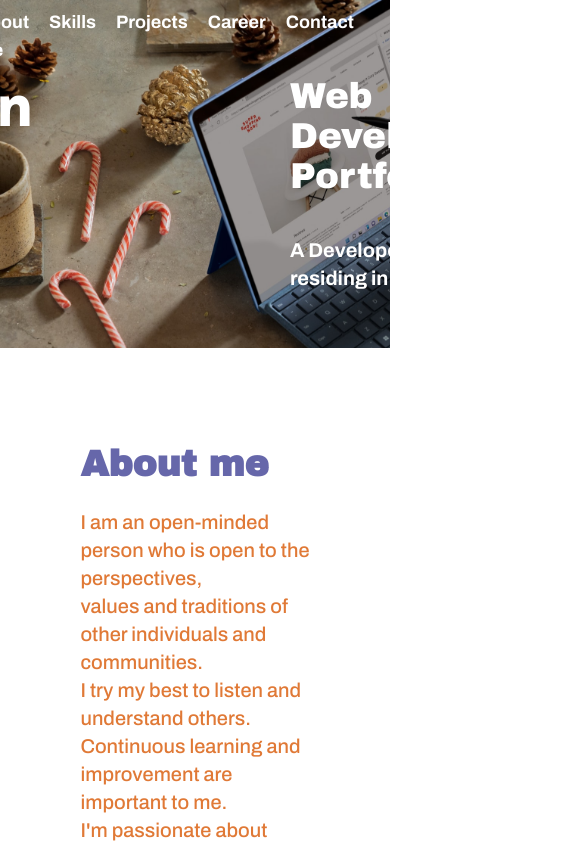
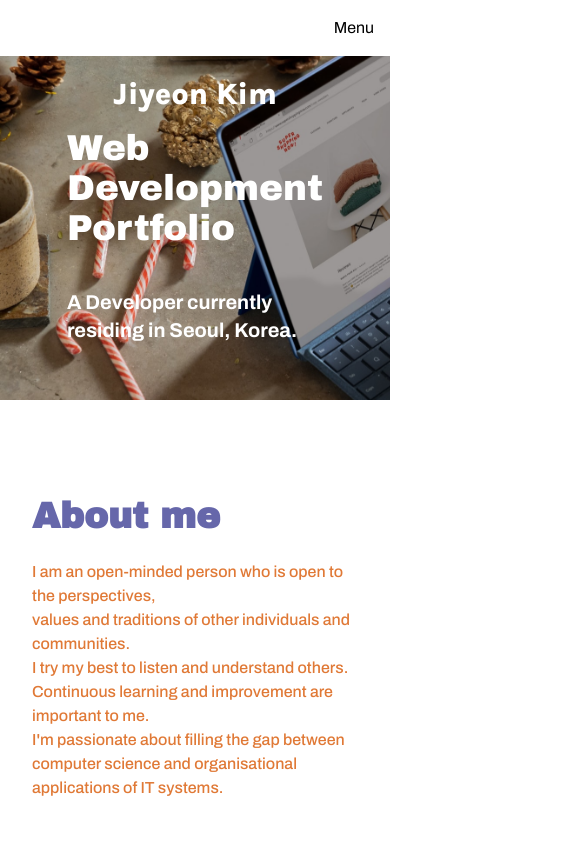
Before and after one commit to april-jiyeon-kim/april-portfolio, a Next.js app: page / in a window 390 px wide. Shown: the top 844 px of the page, 585 px wide, since content can reach past the window. Built offline with nearby package versions, Linux system fonts and the light colour scheme.

Commit message:
feat: apply responsive

```diff
--- a/app/components/AboutMe.tsx
+++ b/app/components/AboutMe.tsx
@@ -8,12 +8,12 @@ const AboutMe = (): JSX.Element => {
 
   return (
     <section id="about-me">
-      <div className="flex justify-center py-24 px-28 ">
+      <div className="flex justify-center py-16 m-8 md:py-24 md:px-28">
         <div className="flex flex-col justify-center m-auto align-middle ">
           <h1 className="mb-6 text-4xl font-bold text-purple font-archivoblack">
             About me
           </h1>
-          <h2 className="text-xl font-medium text-orange ">
+          <h2 className="font-medium md:text-xl text-orange ">
             {`I am an open-minded person who is open to the perspectives,`}
             <br />
             {`values and
--- a/app/components/Career.tsx
+++ b/app/components/Career.tsx
@@ -8,7 +8,7 @@ const Career = (): JSX.Element => {
 
   return (
     <section id="career">
-      <div className="flex flex-col items-center pt-24 px-28 mb-52 ">
+      <div className="flex flex-col items-center pt-16 mb-8 md:pt-24 md:px-28 md:mb-52 ">
         <div className="flex flex-col justify-center mb-6 text-4xl font-bold text-black font-archivoblack">
           CAREER
         </div>
--- a/app/components/CareerCard.tsx
+++ b/app/components/CareerCard.tsx
@@ -15,12 +15,22 @@ const CareerCard: React.FC<CareerCardProps> = ({
   duration,
 }) => {
   return (
-    <div className="flex flex-row max-w-6xl mt-32">
-      {logo && <Image src={logo} alt={title} width={230} height={217} />}
-      <div className="mt-5 ml-44">
-        <h1 className="text-4xl font-bold font-archivoblack">{title}</h1>
-        <h4 className="mt-2 mb-3 text-lg text-grey">{duration}</h4>
-        <p className="text-base ">{description}</p>
+    <div className="flex flex-row m-8 lg:mt-32 lg:max-w-6xl">
+      {logo && (
+        <Image
+          className="hidden lg:block"
+          src={logo}
+          alt={title}
+          width={230}
+          height={217}
+        />
+      )}
+      <div className="mt-5 lg:ml-44">
+        <h1 className="text-2xl font-bold lg:text-4xl font-archivoblack">
+          {title}
+        </h1>
+        <h4 className="mt-2 mb-3 lg:text-lg text-grey">{duration}</h4>
+        <p className="lg:text-base ">{description}</p>
       </div>
     </div>
   );
--- a/app/components/Contact.tsx
+++ b/app/components/Contact.tsx
@@ -7,13 +7,13 @@ const Contact = (): JSX.Element => {
 
   return (
     <section id="contact">
-      <div className="flex flex-col items-center justify-center py-16 text-white align-middle bg-black px-28">
+      <div className="flex flex-col items-center justify-center py-16 text-white align-middle bg-black lg:px-28">
         <Link href="https://github.com/april-jiyeon-kim" target="blank">
           <Image
             src={"/images/git-hub.png"}
             alt={"github"}
-            width={60}
-            height={60}
+            width={40}
+            height={40}
           />
         </Link>
         <span className="mt-5 text-sm ">
--- a/app/components/EducationCard.tsx
+++ b/app/components/EducationCard.tsx
@@ -16,15 +16,18 @@ const EducationCard: React.FC<EducationCardProps> = ({
 }) => {
   return (
     <div className="mb-8">
-      <h1 className="text-3xl italic font-extrabold text-green">
-        {title}
+      <div className="flex flex-col md:flex-row md:items-end">
+        <h1 className="text-2xl italic font-extrabold md:text-3xl text-green">
+          {title}
+        </h1>
         <span className="pl-1 text-base font-normal text-greyBage">
           {duration}
         </span>
-      </h1>
+      </div>
+
       <h4 className="text-xl text-greyBage">{school}</h4>
 
-      {description && <p className="text-xl font-light">{description}</p>}
+      {description && <p className="font-light md:text-xl">{description}</p>}
     </div>
   );
 };
--- a/app/components/Greetings.tsx
+++ b/app/components/Greetings.tsx
@@ -15,12 +15,12 @@ const Greetings = (): JSX.Element => {
         backgroundSize: "cover",
       }}
     >
-      <div className="flex justify-center px-48 align-middle py-14">
-        <div className="flex flex-row ">
-          <h1 className="text-6xl font-extrabold text-white font-karla">
+      <div className="justify-center px-4 align-middle md:flex md:px-48 py-14">
+        <div className="flex flex-col items-center md:flex-row md:items-baseline">
+          <div className="text-3xl font-extrabold text-white md:text-4xl font-karla">
             Jiyeon Kim
-          </h1>
-          <div className="ml-64 ">
+          </div>
+          <div className="mt-4 md:mt-0 md:ml-64">
             <h1 className="text-4xl text-white font-archivoblack">
               Web <br /> Development <br /> Portfolio
             </h1>
--- a/app/components/Navigation.tsx
+++ b/app/components/Navigation.tsx
@@ -5,6 +5,7 @@ import React, { useEffect, useRef, useState } from "react";
 
 const Navigation = (): JSX.Element => {
   const [isNavbarDark, setIsNavbarDark] = useState(false);
+  const [isMobileMenuOpen, setIsMobileMenuOpen] = useState(false);
   const navbarRef = useRef<HTMLElement>(null);
 
   useEffect(() => {
@@ -22,23 +23,55 @@ const Navigation = (): JSX.Element => {
     };
   }, []);
 
+  useEffect(() => {
+    const handleOutsideClick = (event: MouseEvent) => {
+      if (
+        navbarRef.current &&
+        !navbarRef.current.contains(event.target as Node)
+      ) {
+        setIsMobileMenuOpen(false);
+      }
+    };
+
+    document.addEventListener("mousedown", handleOutsideClick);
+
+    return () => {
+      document.removeEventListener("mousedown", handleOutsideClick);
+    };
+  }, []);
+
   const handleHomeClick = () => {
-    console.log("?");
     window.scrollTo({ top: 0, behavior: "smooth" });
+    setIsMobileMenuOpen(false);
+  };
+
+  const handleMobileMenuToggle = () => {
+    setIsMobileMenuOpen(!isMobileMenuOpen);
+  };
+
+  const handleMobileMenuItemClick = () => {
+    setIsMobileMenuOpen(false);
   };
 
   return (
-    <header
-      ref={navbarRef}
-      className={`fixed w-full flex justify-end items-center py-2 px-4 transition-all duration-[animation-duration] z-10 ${
-        isNavbarDark && "bg-white bg-opacity-80"
-      }`}
-    >
-      <nav>
+    <header>
+      <nav
+        ref={navbarRef}
+        className={`bg-white fixed w-full flex justify-center md:justify-end items-center py-2 px-4 transition-all duration-[animation-duration] z-10 ${
+          isNavbarDark ? "md:bg-white md:bg-opacity-80" : "md:bg-transparent"
+        }`}
+      >
+        <div className="h-10"></div>
+        <button
+          className={`block md:hidden absolute top-4 right-4 text-black`}
+          onClick={handleMobileMenuToggle}
+        >
+          {isMobileMenuOpen ? "Close" : "Menu"}
+        </button>
         <ul
-          className={`flex justify-end text-lg font-bold  ${
-            isNavbarDark ? "text-black" : "text-white"
-          }`}
+          className={`mt-10 md:mt-0 flex-col md:flex-row flex justify-end text-lg font-bold md:text-white  ${
+            isNavbarDark ? "md:text-black" : "text-black"
+          } ${isMobileMenuOpen ? "flex" : "hidden md:flex"}`}
         >
           <li className="mr-5">
             <Link href="/" onClick={handleHomeClick}>
@@ -46,19 +79,29 @@ const Navigation = (): JSX.Element => {
             </Link>
           </li>
           <li className="mr-5">
-            <Link href="#about-me">About Me</Link>
+            <Link href="#about-me" onClick={handleMobileMenuItemClick}>
+              About Me
+            </Link>
           </li>
           <li className="mr-5">
-            <Link href="#skills">Skills</Link>
+            <Link href="#skills" onClick={handleMobileMenuItemClick}>
+              Skills
+            </Link>
           </li>
           <li className="mr-5">
-            <Link href="#projects">Projects</Link>
+            <Link href="#projects" onClick={handleMobileMenuItemClick}>
+              Projects
+            </Link>
           </li>
           <li className="mr-5">
-            <Link href="#career">Career</Link>
+            <Link href="#career" onClick={handleMobileMenuItemClick}>
+              Career
+            </Link>
           </li>
           <li className="mr-5">
-            <Link href="#contact">Contact</Link>
+            <Link href="#contact" onClick={handleMobileMenuItemClick}>
+              Contact
+            </Link>
           </li>
         </ul>
       </nav>
--- a/app/components/Projects.tsx
+++ b/app/components/Projects.tsx
@@ -8,7 +8,7 @@ const Projects = (): JSX.Element => {
 
   return (
     <section id="projects">
-      <div className="flex flex-col items-center justify-center px-6 py-16 bg-green ">
+      <div className="flex flex-col items-center justify-center px-4 py-16 md:px-6 md:py-16 bg-green ">
         <h1 className="mb-6 text-4xl font-bold text-white font-archivoblack">
           PROJECTS
         </h1>
--- a/app/components/Skills.tsx
+++ b/app/components/Skills.tsx
@@ -12,7 +12,7 @@ const Skills = (): JSX.Element => {
         <h1 className="mb-12 text-4xl font-bold text-white font-archivoblack">
           SKILLS
         </h1>
-        <div className="flex flex-col flex-wrap h-[700px] content-center gap-x-24 gap-y-10">
+        <div className="flex flex-col flex-wrap lg:h-[700px] content-center gap-x-24 gap-y-10">
           <SkillCard
             title="Frontend"
             skillImg="/images/skills/frontendSkill.png"
```
Also changed, not shown: app/components/ProjectCard.tsx (+24 -22 lines).
